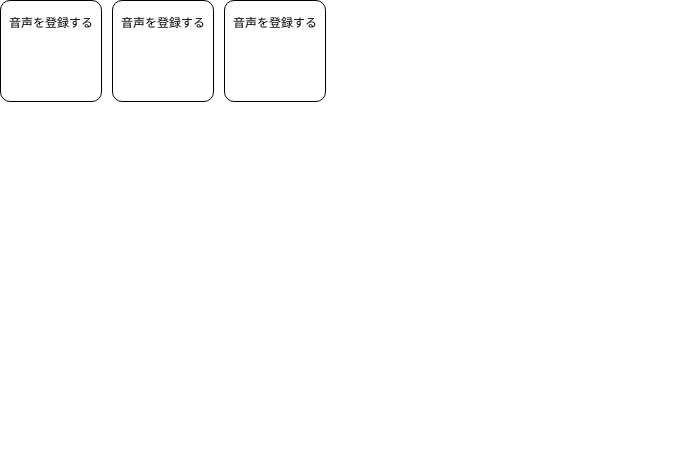
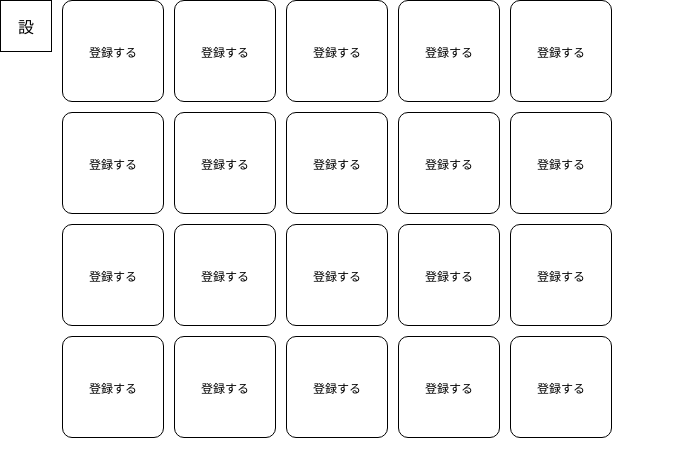
Before and after one commit to www-yotta/custom-audio-panel, a React (Create React App) app: page / in a window 1280 px wide. Shown: the top 476 px of the page, without its empty margins (0-675 px from the left). Built offline with nearby package versions, Linux system fonts and the light colour scheme.

Commit message:
localstorageに保存できるようにした

```diff
--- a/src/App.module.scss
+++ b/src/App.module.scss
@@ -2,3 +2,17 @@
   display: flex;
   gap: 10px;
 }
+.setting {
+  width: 50px;
+  height: 50px;
+  border: 1px solid #000;
+  display: flex;
+  align-items: center;
+  justify-content: center;
+}
+.panel {
+  display: flex;
+  width: 550px;
+  flex-wrap: wrap;
+  gap: 10px;
+}
--- a/src/App.tsx
+++ b/src/App.tsx
@@ -1,13 +1,43 @@
-import { FC } from "react";
+import { FC, useState, createContext } from "react";
 import { SoundButton } from "./components/SoundButton";
 import styles from "./App.module.scss";
+import "./App.css";
+
+export const SettingContext = createContext<boolean>(false);
 
 export const App: FC = () => {
+  const [isSetting, setSetting] = useState<boolean>(false);
+  const handleSettingToggle = () => setSetting(!isSetting);
+
   return (
-    <div className={styles.root}>
-      <SoundButton name="audio1" />
-      <SoundButton name="audio2" />
-      <SoundButton />
-    </div>
+    <SettingContext.Provider value={isSetting}>
+      <div className={styles.root}>
+        <div className={styles.setting} onClick={handleSettingToggle}>
+          設
+        </div>
+        <div className={styles.panel}>
+          <SoundButton name="audio1" />
+          <SoundButton name="audio2" />
+          <SoundButton name="audio3" />
+          <SoundButton name="audio4" />
+          <SoundButton name="audio5" />
+          <SoundButton name="audio6" />
+          <SoundButton name="audio7" />
+          <SoundButton name="audio8" />
+          <SoundButton name="audio9" />
+          <SoundButton name="audio10" />
+          <SoundButton name="audio11" />
+          <SoundButton name="audio12" />
+          <SoundButton name="audio13" />
+          <SoundButton name="audio14" />
+          <SoundButton name="audio15" />
+          <SoundButton />
+          <SoundButton />
+          <SoundButton />
+          <SoundButton />
+          <SoundButton />
+        </div>
+      </div>
+    </SettingContext.Provider>
   );
 };
--- a/src/components/SoundButton.module.scss
+++ b/src/components/SoundButton.module.scss
@@ -6,4 +6,29 @@
   font-size: 12px;
   text-align: center;
   cursor: pointer;
+  display: flex;
+  align-items: center;
+  justify-content: center;
+  flex-direction: column;
+  .clickArea {
+    width: 100%;
+    border-radius: 10px;
+    background-color: #fa9;
+    flex-grow: 1;
+    display: flex;
+    align-items: center;
+    justify-content: center;
+    &.edit {
+      border-radius: 10px 10px 0 0;
+    }
+  }
+  .changeButton {
+    width: 100%;
+    background-color: #ddd;
+    border-radius: 0 0 10px 10px;
+    height: 25px;
+    display: flex;
+    align-items: center;
+    justify-content: center;
+  }
 }
--- a/src/components/SoundButton.tsx
+++ b/src/components/SoundButton.tsx
@@ -1,40 +1,33 @@
-import { FC, useCallback, useEffect, useState } from "react";
+import { FC, useCallback, useEffect, useState, useContext } from "react";
 import { useDropzone } from "react-dropzone";
-import { useForm } from "react-hook-form";
 import styles from "./SoundButton.module.scss";
+import { SettingContext } from "../App";
 
 type SoundButtonProps = {
   name?: string;
 };
 export const SoundButton: FC<SoundButtonProps> = ({ name: strageName }) => {
-  const { register, unregister, setValue, watch } = useForm();
-  const fileData = watch("sound");
+  const isSetting = useContext(SettingContext);
   const [audio, setAudio] = useState<HTMLAudioElement>(new Audio());
-  console.log("audio", audio);
   const [name, setName] = useState<string>("");
-  const onDrop = useCallback((droppedFiles) => {
-    console.log("droppedFiles", droppedFiles);
+  // ファイルが選択された時
+  const onDrop = useCallback((droppedFiles, e) => {
     setName(droppedFiles[0].name);
     readFile(droppedFiles[0]);
     // eslint-disable-next-line react-hooks/exhaustive-deps
   }, []);
   const { getRootProps, getInputProps } = useDropzone({
     onDrop,
-    accept: "",
   });
 
   useEffect(() => {
     if (!strageName) return;
     const audioData = localStorage.getItem(strageName);
-    console.log("audioData", audioData);
-    if (audioData) setAudio(new Audio(audioData));
-  }, []);
-
-  useEffect(() => {
-    register("sound");
-    return () => {
-      unregister("sound");
-    };
+    // console.log("audioData", audioData);
+    if (audioData) {
+      setAudio(new Audio(JSON.parse(audioData).audio));
+      setName(JSON.parse(audioData).name);
+    }
     // eslint-disable-next-line react-hooks/exhaustive-deps
   }, []);
 
@@ -49,9 +42,12 @@ export const SoundButton: FC<SoundButtonProps> = ({ name: strageName }) => {
       setAudio(new Audio(fileBinary));
       // console.log("read file", fileBinary);
       if (strageName) {
-        localStorage.setItem(strageName, fileBinary);
+        const tmp = {
+          name: file.name,
+          audio: fileBinary,
+        };
+        localStorage.setItem(strageName, JSON.stringify(tmp));
       }
-      setValue("sound", fileBinary, { shouldValidate: true });
     };
     reader.onabort = () => console.log("file reading was aborted");
     reader.onerror = () => console.log("file reading has failed");
@@ -63,13 +59,25 @@ export const SoundButton: FC<SoundButtonProps> = ({ name: strageName }) => {
   return (
     <>
       {audio.src ? (
-        <div className={styles.root} onClick={play}>
-          <p>{name}</p>
+        <div className={styles.root}>
+          <div
+            // TODO: 見直したい
+            className={styles.clickArea + (isSetting ? " " + styles.edit : "")}
+            onClick={play}
+          >
+            {name}
+          </div>
+          {isSetting && (
+            <p className={styles.changeButton} {...getRootProps()}>
+              <input {...getInputProps()} />
+              変更
+            </p>
+          )}
         </div>
       ) : (
         <div className={styles.root} {...getRootProps()}>
           <input {...getInputProps()} />
-          <p>音声を登録する</p>
+          <p>登録する</p>
         </div>
       )}
     </>
```
